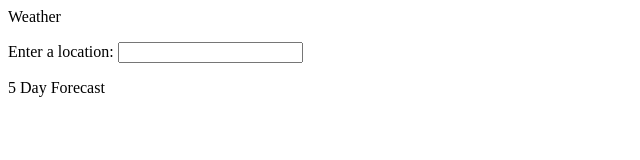
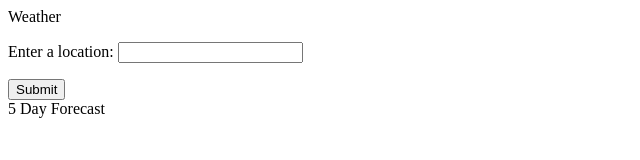
Before and after one commit to MasonMags/Weather-Dashboard, a plain HTML site: page index.html in a window 1280 px wide. Shown: the whole page, without its empty margins (0-640 px from the left). Drawn offline with Linux system fonts and the light colour scheme.

Commit message:
finished fetch function, displayed data on page with dynamic html

```diff
--- a/assets/script.js
+++ b/assets/script.js
@@ -10,4 +10,39 @@ function fetchWeatherData() {
     var weatherQueryString = weatherURL.concat(locationInput) + "&Appid=" + apiKey + "&units=imperial"
 
     fetch(weatherQueryString)
+    .then(res => res.json())
+    .then(function (data){
+        var forecast = data.main
+        var icon = data.weather[0].icon
+        var weatherDate = document.createElement('p')
+        var weatherCurrentTemp = document.createElement('p')
+        var weatherHumidity = document.createElement('p')
+        var weatherMaxTemp = document.createElement('p')
+        var weatherMinTemp = document.createElement('p')
+        var weatherIcon = document.createElement('img')
+        var iconURL = "https://openweathermap.org/img/wn/"
+
+       // weatherDate.textContent = moment().format("dddd, MMMM Do")
+        //weatherDate.classList.add("weather-date")
+
+        weatherCurrentTemp.textContent = "Current Temp: " + forecast.temp
+        weatherCurrentTemp.classList.add("weather-current-temp");
+
+        weatherHumidity.textContent = "Humidity: " + forecast.humidity
+        weatherHumidity.classList.add("weather-humidity");
+
+        weatherMaxTemp.textContent =  "High: " + forecast.temp_max + "° F"
+        weatherMaxTemp.classList.add("weather-max-temp");
+
+        weatherMinTemp.textContent = "Low: " + forecast.temp_min + "° F"
+        weatherMinTemp.classList.add("weather-min-temp");
+
+
+        iconimport = iconURL.concat(icon)
+        weatherIcon.setAttribute("src" , iconimport+".png")
+        weatherIcon.classList.add("weather-icon");
+
+        weatherContainer.append(weatherDate, weatherCurrentTemp, weatherHumidity, weatherMaxTemp, weatherMinTemp)
+        weatherContainer.append(weatherIcon)
+    })
 }
--- a/index.html
+++ b/index.html
@@ -18,11 +18,14 @@
         <p>Enter a location:
             <input type="text" id="location-picker">
         </p>
+        <button onclick="fetchWeatherData()" class="submit-btn">Submit</button>
     </div>
 
     <div id="forecast-container">
         5 Day Forecast
     </div>
+
+    <script src="./assets/script.js"></script>
 </body>
-    <link src="./assets/script.js">
+
 </html>
```
